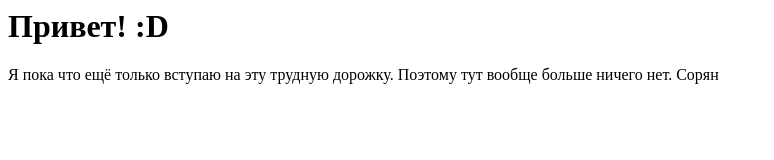
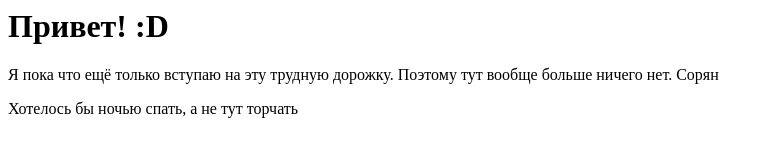
Before and after one commit to matvienko-p/my-repository, a plain HTML site: page index.html in a window 1280 px wide. Shown: the whole page, without its empty margins (0-774 px from the left). Drawn offline with Linux system fonts and the light colour scheme.

Commit message:
fix: add smart thought

```diff
--- a/index.html
+++ b/index.html
@@ -5,5 +5,6 @@
 <body>
 <H1>Привет! :D</H1>
 <P>Я пока что ещё только вступаю на эту трудную дорожку. Поэтому тут вообще больше ничего нет. Сорян</P>
+  <p>Хотелось бы ночью спать, а не тут торчать</p>
 </body>
 </html>
```
